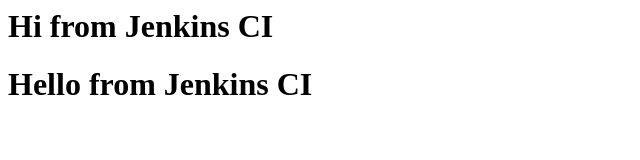
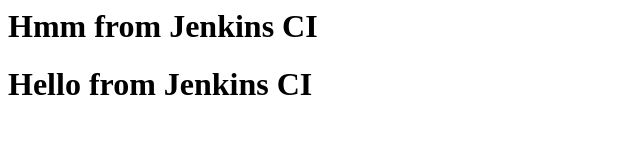
Before and after one commit to sohailsyed-star/jenkins-ci-demo, a plain HTML site: page index.html in a window 1280 px wide. Shown: the whole page, without its empty margins (0-640 px from the left). Drawn offline with Linux system fonts and the light colour scheme.

Commit message:
Update index.html

```diff
--- a/index.html
+++ b/index.html
@@ -1,2 +1,2 @@
-<h1>Hi from Jenkins CI</h1>
+<h1>Hmm from Jenkins CI</h1>
 <h1>Hello from Jenkins CI</h1>
```
